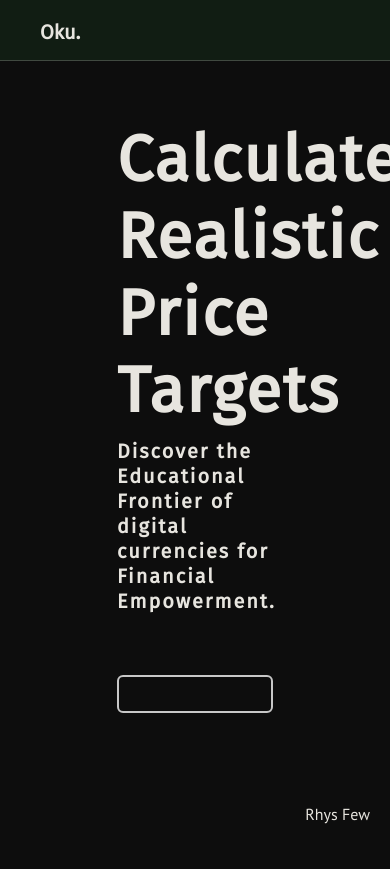
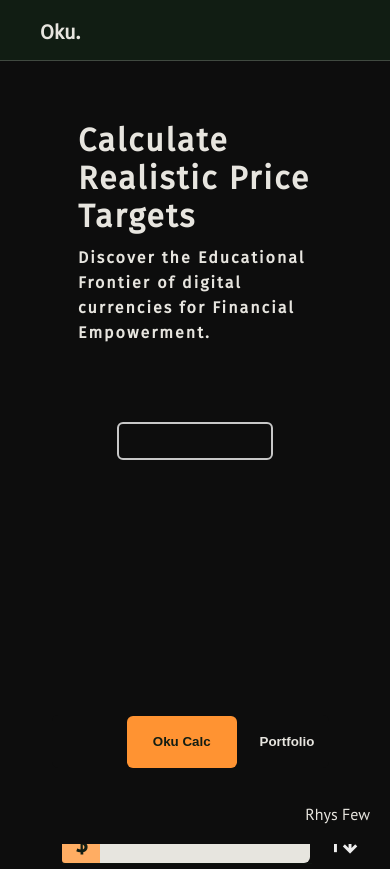
Before and after one commit to Ry-F3/Oku, a plain HTML site: page index.html in a window 390 px wide. Shown: the top 869 px of the page. Drawn offline with nearby package versions, Linux system fonts and the light colour scheme.

Commit message:
Add- media queries for mobile and tablet

```diff
--- a/assets/css/style.css
+++ b/assets/css/style.css
@@ -14,6 +14,7 @@ body {
     min-height: 100vh;
     width: 100vw;
     overflow-x: hidden;
+    background-color: #0d0d0d;
 }
 
 /* color chart */
@@ -95,7 +96,7 @@ nav ul li a {
     -ms-flex: 1;
     flex: 1;
     padding: 10px;
-    min-height: 100vh;
+    min-height: auto;
 }
 
 /* column 1 */
@@ -131,14 +132,25 @@ div h3 {
 
 /* Bar */
 
+.bar_box {
+    width: 50%;
+    height: 150px;
+    /* border: 1px solid red; */
+    position: absolute;
+    bottom: 0;
+
+}
+
 .bar {
-    width: 40vw;
+    width: 80%;
     height: 38px;
     border: 2px solid rgb(199, 199, 199);
     position: relative;
-    bottom: -61px;
     border-radius: 6px;
     overflow: hidden;
+    margin-left: auto;
+    margin-right: auto;
+
 }
 
 .likely {
@@ -478,3 +490,39 @@ option {
         flex-direction: column;
     }
 }
+
+@media (max-width: 890px) {
+    .text_box {
+        margin-left: auto;
+        margin-right: auto;
+        width: 60vw;
+        top: 50px;
+        position: relative;
+    }
+
+    div h1 {
+        font-size: 2em;
+    }
+
+    div h2 {
+       font-size: 1em;
+    }
+
+    .bar_box {
+        width: 50%;
+    height: 200px;
+    /* border: 1px solid red; */
+    position: absolute;
+    bottom: 0;
+    margin-left: auto;
+    margin-right: auto;
+    top: 50%;
+    left: 25%;
+    }
+
+    .box {
+        position: absolute;
+        left: -2%;
+        top: 77%;
+    }
+}
--- a/index.html
+++ b/index.html
@@ -12,7 +12,7 @@
 </head>
 
 <body>
-    <main>
+    <main class="black">
         <div class="header">
             <nav class="primary_font light_black">
                 <ul>
@@ -30,6 +30,8 @@
                         <h1 class="primary_font">Calculate Realistic Price Targets</h1>
                         <h2 class="primary_font">Discover the Educational Frontier of digital<br> currencies for
                             Financial Empowerment.</h2>
+                    </div>
+                    <div class="bar_box">
                         <div class="bar">
                             <div id="likely" class="likely"></div>
                             <div id="maybe" class="maybe"></div>
@@ -104,7 +106,6 @@
                                         <span class="plus" id="plus_btn"><strong class="scale">+</strong></span>
                                     </div>
                                 </div>
-
                             </div>
                         </div>
 
```
